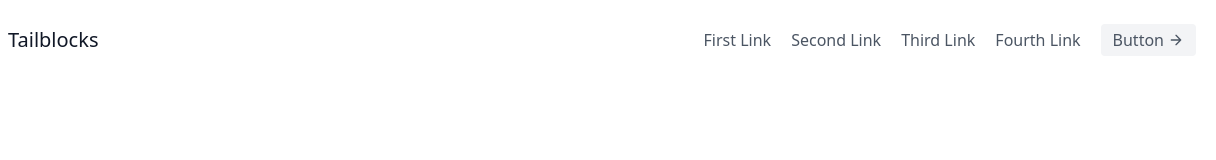
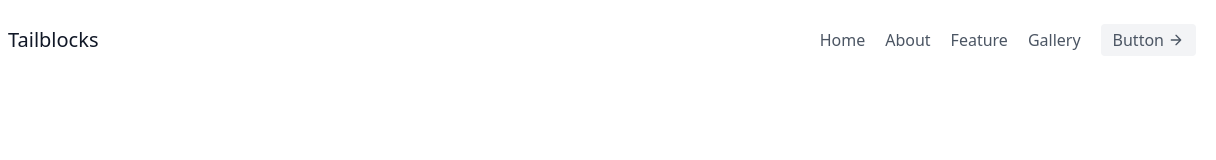
Before and after one commit to Ashutosh-JavaDev/PrarambhEdu, a website: page Public/index.html in a window 1280 px wide. Shown: the full height of the page, 64-1280 px from the left. Drawn offline with nearby package versions, Linux system fonts and the light colour scheme.

Commit message:
Education

```diff
--- a/Public/index.html
+++ b/Public/index.html
@@ -18,10 +18,10 @@
             <span class="ml-3 text-xl">Tailblocks</span>
           </a>
           <nav class="md:ml-auto flex flex-wrap items-center text-base justify-center">
-            <a class="mr-5 hover:text-gray-900">First Link</a>
-            <a class="mr-5 hover:text-gray-900">Second Link</a>
-            <a class="mr-5 hover:text-gray-900">Third Link</a>
-            <a class="mr-5 hover:text-gray-900">Fourth Link</a>
+            <a class="mr-5 hover:text-gray-900">Home</a>
+            <a class="mr-5 hover:text-gray-900">About</a>
+            <a class="mr-5 hover:text-gray-900">Feature</a>
+            <a class="mr-5 hover:text-gray-900">Gallery</a>
           </nav>
           <button class="inline-flex items-center bg-gray-100 border-0 py-1 px-3 focus:outline-none hover:bg-gray-200 rounded text-base mt-4 md:mt-0">Button
             <svg fill="none" stroke="currentColor" stroke-linecap="round" stroke-linejoin="round" stroke-width="2" class="w-4 h-4 ml-1" viewBox="0 0 24 24">
```
